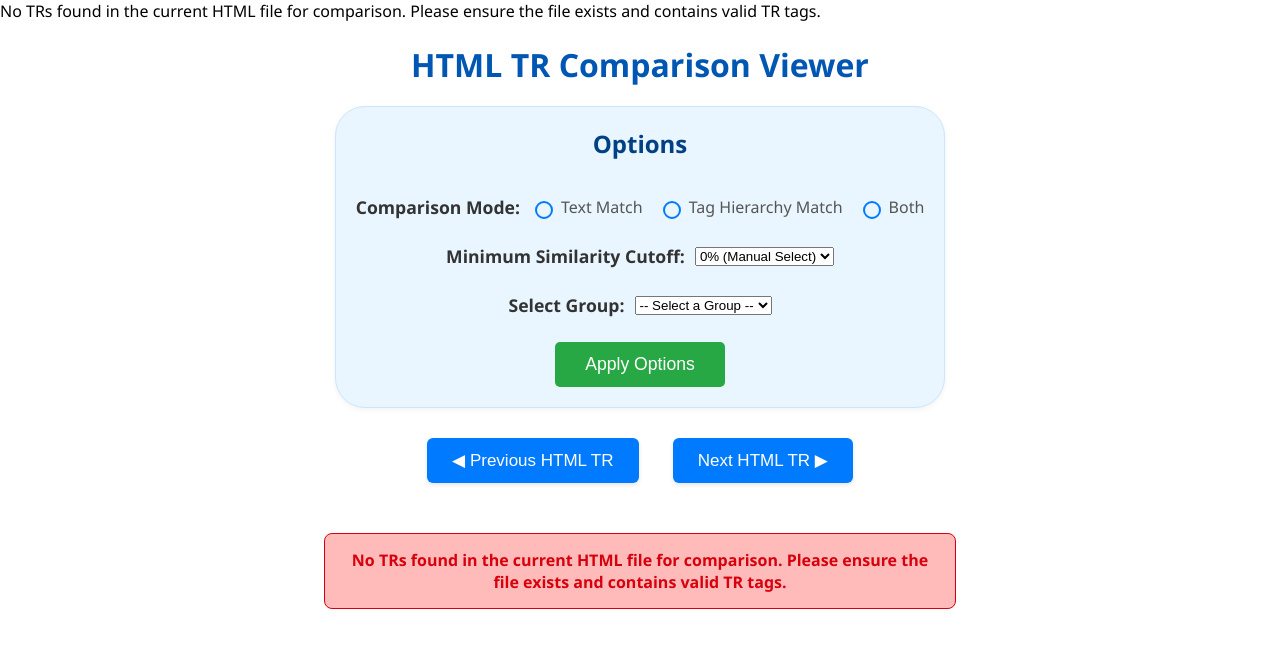
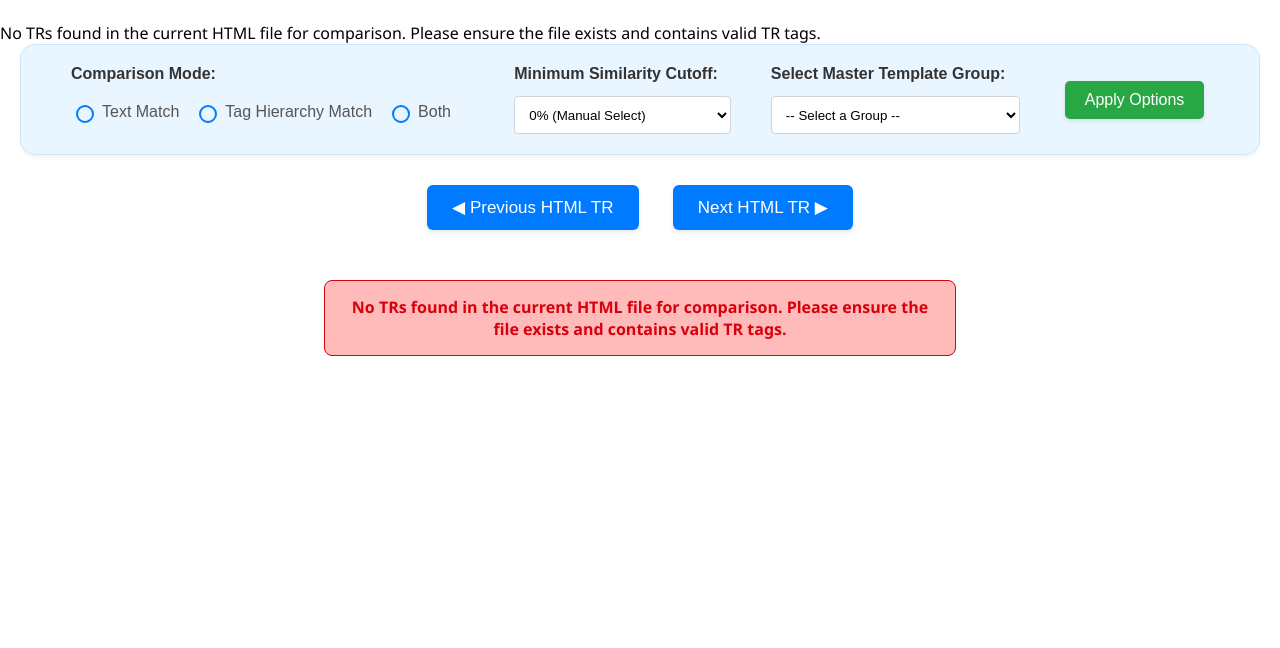
Before and after one commit to tcsbfsiapaccoe/IngEmailCommTemplateManager, a Flask app: a page that uses app/Templates/index.html in a window 1280 px wide. Shown: the top 648 px of the page. Run offline with Flask 3, Linux system fonts and the light colour scheme.

Commit message:
Options box flatted to accommodate more space for TR DIVs comparison.
Options box flatted to accommodate more space for TR DIVs comparison.

```diff
--- a/app/Templates/index.html
+++ b/app/Templates/index.html
@@ -7,6 +7,10 @@
         <link rel="stylesheet" href="{{ url_for('static', filename='style.css') }}">
     </head>
     <body>
+        <title>HTML Section Comparison Viewer</title>
+        <br>
+
+        {# Include any necessary CSS or JS files here #}
         {# Flash Messages Display #}
         {% with messages = get_flashed_messages(with_categories=true) %}
             {% if messages %}
@@ -18,17 +22,19 @@
             {% endif %}
         {% endwith %}
 
-        <h1>HTML TR Comparison Viewer</h1>
-
         <div class="options-container">
-            <h2>Options</h2>
             <form id="optionsForm" action="{{ url_for('compare_trs') }}" method="get">
                 {# Hidden inputs to preserve current TR and Match when applying options #}
                 <input type="hidden" name="html_tr_index" value="{{ html_tr_index }}">
                 <input type="hidden" name="match_index" value="{{ match_index }}">
 
+                <table class="options-table"> {# Add a class for potential table-specific styling #}
+                    <tbody>
+                        <tr>
+                            {# Comparison Mode Section #}
+                            <td class="option-cell">
                                 <div class="option-group">
-                    <label>Comparison Mode:</label>
+                                    <label class="form-question-label">Comparison Mode:</label>
                                     <div class="radio-group" onchange="updateScoreVisibility()">
                                         <label class="radio-label">
                                             <input type="radio" name="comparison_mode" value="text" {% if selected_comparison_mode == 'text' %}checked{% endif %}> Text Match
@@ -41,9 +47,12 @@
                                         </label>
                                     </div>
                                 </div>
+                            </td>
 
+                            {# Minimum Similarity Cutoff Section #}
+                            <td class="option-cell">
                                 <div class="option-group">
-                    <label for="min_similarity_cutoff">Minimum Similarity Cutoff:</label>
+                                    <label for="min_similarity_cutoff" class="form-question-label">Minimum Similarity Cutoff:</label>
                                     <select id="min_similarity_cutoff" name="min_similarity_cutoff" class="dropdown-select" onchange="handleCutoffChange(); this.form.submit();"> {# ADDED: this.form.submit() to onchange #}
                                         <option value="0" {% if selected_min_similarity_cutoff == '0' %}selected{% endif %}>0% (Manual Select)</option>
                                         {% set cutoff_values = ['30', '50', '90'] %} {# Restricted values #}
@@ -52,10 +61,12 @@
                                         {% endfor %}
                                     </select>
                                 </div>
+                            </td>
 
-                {# NEW: Template Group Dropdown - Initially hidden #}
+                            {# Template Group Dropdown Section #}
+                            <td class="option-cell">
                                 <div id="templateGroupOption" class="option-group" style="display: none;">
-                    <label for="template_group">Select Group:</label>
+                                    <label for="template_group" class="form-question-label">Select Master Template Group:</label>
                                     <select id="template_group" name="selected_template_group" class="dropdown-select" onchange="this.form.submit()">
                                         {# Default empty option for when 0% is not selected #}
                                         <option value="">-- Select a Group --</option>
@@ -65,7 +76,13 @@
                                     </select>
                                 </div>
 
+                            {# Apply Options Button #}
+                            <td class="option-cell button-cell">
                                 <button type="submit" class="apply-options-button">Apply Options</button>
+                            </td>
+                        </tr>
+                    </tbody>
+                </table>
             </form>
         </div>
         <div class="controls">
--- a/app/static/style.css
+++ b/app/static/style.css
@@ -62,79 +62,101 @@ h1, h2, h3 {
 }
 
 .options-container {
-    background-color: #e9f5ff;
+    background-color: #e9f5ff; /* This is the sky blue color */
     border: 1px solid #cce5ff;
-    border-radius: 30px;
-    padding: 20px;
+    border-radius: 15px; /* Adjusted: Reduced corner radius */
+    padding: 20px; /* Internal padding remains */
     margin-bottom: 30px;
     box-shadow: 0 2px 5px rgba(0,0,0,0.05);
-    width: fit-content;
-    margin: 0 auto;
-    box-sizing: border-box;
-    text-align: center;
+    width: calc(100% - 40px); /* Adjust width to account for left/right margins */
+    max-width: none; /* No maximum width */
+    margin: 0 20px; /* Added 20px margin on left and right sides */
+    box-sizing: border-box; /* Ensures padding and border are included in the element's total width and height */
 }
 
 .options-container h2 {
     color: #004085;
-    margin-top: 0;
-    margin-bottom: 25px;
+    /* margin-top: 0; Keep this as is for general container h2 */
+    /* margin-bottom: 25px; Keep this as is for general container h2 */
 }
 
-.options-container form {
+/* Styling for the main options table */
+.options-table {
+    width: 100%;
+    border-collapse: separate;
+    border-spacing: 20px 0;
+    margin: 0 auto;
+}
+
+.options-table tbody {
+    vertical-align: top;
+}
+
+/* Specific styling for the H2 title cell */
+.options-title-cell {
+    text-align: center;
+    padding-top: 1px;    /* Adjusted: Drastically reduced to bring title closer to the container's top boundary */
+    padding-bottom: 30px; /* Adjusted: Increased to create more visible space to the next row */
+}
+
+/* Ensure the h2 inside this cell has no extra margins */
+.options-title-cell h2 {
+    margin: 0; /* This should already be there and is correct */
+    color: #004085;
+}
+
+/* IMPORTANT: Override the general td styles for this specific table's cells */
+.options-table td {
+    width: auto;
+    display: table-cell;
+    vertical-align: top;
+    text-align: left;
+    padding: 0 10px;
+    background-color: transparent; /* Make the cell background transparent */
+}
+
+/* Style for the main labels (e.g., "Comparison Mode:", "Minimum Similarity Cutoff:") */
+.form-question-label {
+    font-weight: bold;
+    display: block;
+    margin-bottom: 8px;
+    white-space: nowrap;
+    color: #333;
+}
+
+/* Existing styles for .option-group, ensure it doesn't add extra margins */
+.option-group {
     display: flex;
     flex-direction: column;
-    align-items: center;
-    gap: 20px;
+    align-items: flex-start;
+    margin-bottom: 0;
+    gap: 5px;
 }
 
-#optionsForm {
-    display: flex;
-    flex-wrap: wrap;
-    justify-content: center;
-    align-items: center;
-    gap: 25px;
-    padding-top: 10px;
+/* Styling for dropdowns */
+.dropdown-select {
+    width: 100%;
+    padding: 10px;
+    border: 1px solid #ced4da;
+    border-radius: 4px;
+    background-color: #fff;
+    box-sizing: border-box;
+    height: 38px;
 }
 
-.option-group {
+.dropdown-select:focus {
+    border-color: #007bff;
+    box-shadow: 0 0 0 0.2rem rgba(0,123,255,.25);
+    outline: none;
+}
+
+/* Styling for radio button group */
+.radio-group {
+    margin-top: 5px;
     display: flex;
     flex-direction: row;
-    align-items: center;
-    gap: 10px;
-    width: auto;
-    max-width: none;
-    margin-bottom: 0;
-}
-
-.option-group > label {
-    font-weight: bold;
-    color: #333;
-    font-size: 1.1em;
-    margin-bottom: 0;
-    white-space: nowrap;
-}
-
-.apply-options-button {
-    padding: 12px 30px;
-    font-size: 1.1em;
-    background-color: #28a745;
-    color: white;
-    border: none;
-    border-radius: 5px;
-    cursor: pointer;
-    transition: background-color 0.3s ease;
-    margin-top: 10px;
-}
-
-.apply-options-button:hover {
-    background-color: #218838;
-}
-
-.radio-group {
-    display: flex;
     gap: 15px;
-    flex-wrap: nowrap;
-    margin-bottom: 0;
+    flex-wrap: wrap;
 }
 
 .radio-label {
@@ -180,19 +202,37 @@ h1, h2, h3 {
     transform: translate(-50%, -50%);
 }
 
-.dropdown-select {
-    vertical-align: middle;
+/* Styling for the Apply Options button */
+.apply-options-button {
+    padding: 10px 20px;
+    font-size: 16px;
+    cursor: pointer;
+    border: none;
+    border-radius: 5px;
+    background-color: #28a745;
+    color: white;
+    transition: background-color 0.3s ease;
+    box-shadow: 0 2px 4px rgba(0,0,0,0.1);
+    height: 38px;
+    white-space: nowrap;
+    margin: 0;
 }
 
-.apply-options-button {
-    margin-top: 0;
-    margin-left: 0;
+.apply-options-button:hover:not(:disabled) {
+    background-color: #218838;
 }
 
-.dropdown-select:focus {
-    border-color: #007bff;
-    box-shadow: 0 0 0 0.2rem rgba(0,123,255,.25);
-    outline: none;
+.apply-options-button:disabled {
+    background-color: #cccccc;
+    cursor: not-allowed;
+    opacity: 0.7;
+}
+
+/* Adjustments for the specific button cell to vertically align the button */
+.options-table td.button-cell {
+    vertical-align: middle;
+    text-align: center;
+    padding: 0 10px;
 }
 
 .error-message {
@@ -511,7 +551,7 @@ table {
 
 table th, td {
     width: 50%;
-    background-color: white;
+    background-color: white; /* This is the general rule that was overriding */
     border-collapse: collapse;
 }
 
```
Lines whose indentation alone changed are shown as unchanged.
